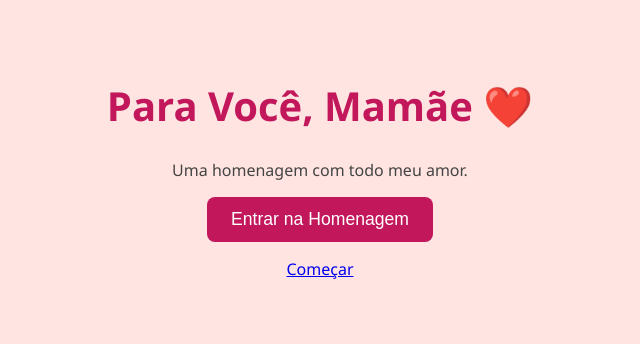
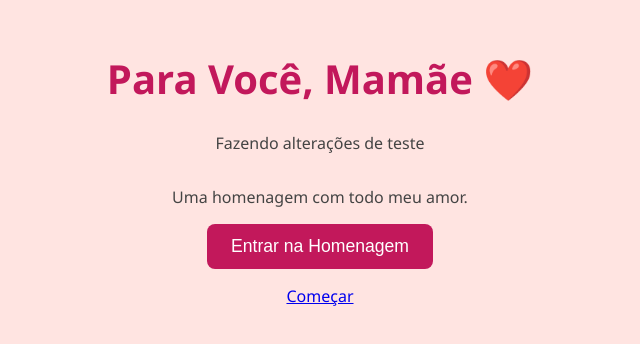
Before and after one commit to alvarovaleriolima/diadasmaes, a plain HTML site: page index.html in a window 1280 px wide. Shown: the part 226-570 px from the top of the page, without its empty margins (320-960 px from the left). Drawn offline with Linux system fonts and the light colour scheme; files that its build step writes are made by us from their sources.

Commit message:
Update index.html

```diff
--- a/index.html
+++ b/index.html
@@ -13,6 +13,7 @@
   <!-- TELA DE BOAS-VINDAS -->
   <div id="intro">
     <h1>Para Você, Mamãe ❤️</h1>
+    <p>Fazendo alterações de teste</p>
     <p>Uma homenagem com todo meu amor.</p>
     <button id="entrarBtn">Entrar na Homenagem</button>
     <p><a href="./pag2.html">Começar</a></p>
```
